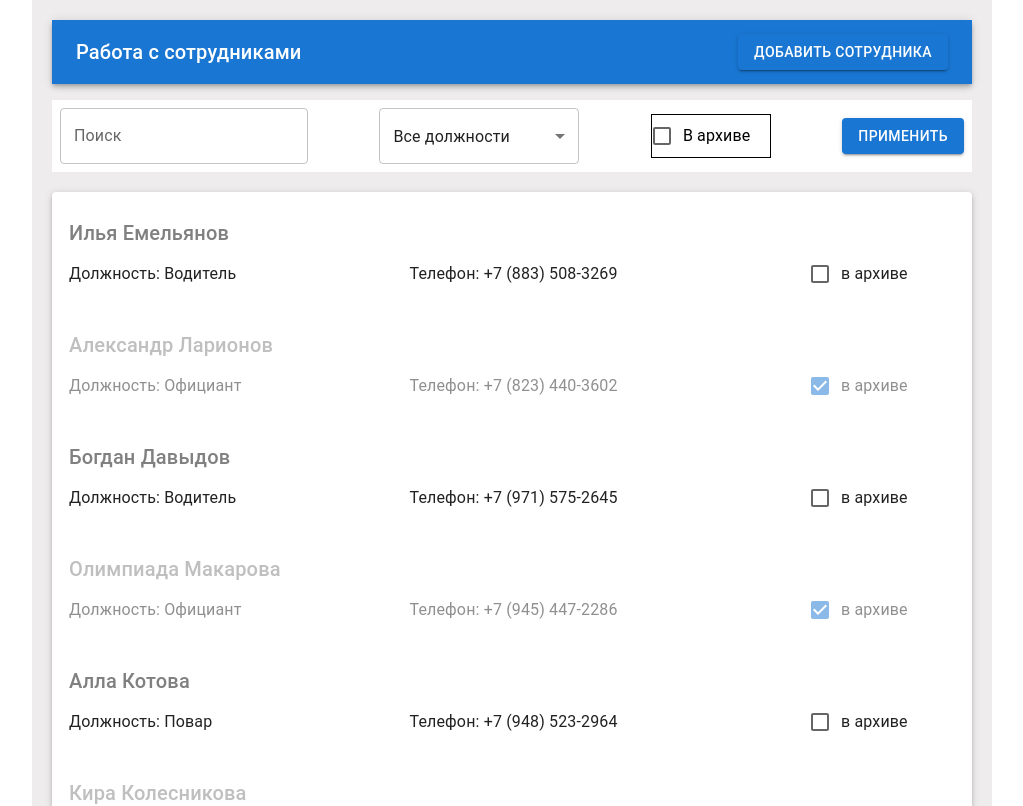
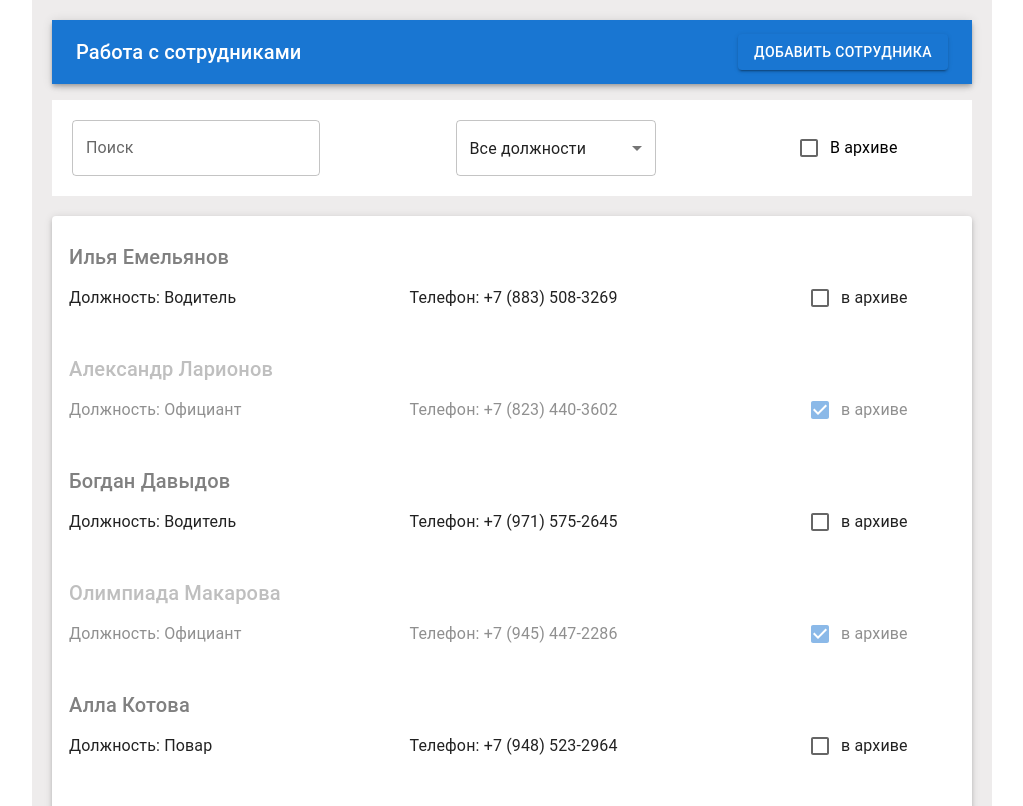
Before and after one commit to Yuriy4VF/Employes, a React (Vite) app: page /employee in a window 1280 px wide. Shown: the top 806 px of the page, without its empty margins (128-1151 px from the left). Built offline with nearby package versions, Linux system fonts and the light colour scheme.

Commit message:
fix: Added adaptive styles for EmployeeFilter

```diff
--- a/src/widgets/EmployeeFilter/EmployeeFilter.module.scss
+++ b/src/widgets/EmployeeFilter/EmployeeFilter.module.scss
@@ -6,14 +6,53 @@
   flex-wrap: wrap;
   background-color: white;
   margin-bottom: 20px;
-  padding: 8px;
+  padding: 20px;
 
-  .roles {
-    width: 200px;
+  @media screen and (min-width: "581px") {
+    flex-wrap: nowrap;
+    .query {
+      min-width: 140px;
+      margin-right: 12px;
+    }
+    .roles {
+      width: 200px;
+    }
+    .archiveStatus {
+      padding-left: 20px;
+      width: 168px;
+    }
   }
 
-  .archive {
-    width: 120px;
-    border: 1px solid black;
+  @media screen and (max-width: "420px") {
+    flex-direction: row;
+    .query {
+      order: 3;
+      width: 100%;
+    }
+    .roles {
+      order: 1;
+      width: 100%;
+    }
+    .archiveStatus {
+      order: 2;
+      width: 100%;
+    }
+  }
+
+  @media screen and (min-width: "421px") and (max-width: "580px") {
+    flex-direction: row;
+    .query {
+      order: 3;
+      max-width: 200px;
+    }
+    .roles {
+      order: 1;
+      width: 160px;
+      margin-bottom: 12px;
+    }
+    .archiveStatus {
+      order: 2;
+      width: 120px;
+    }
   }
 }
--- a/src/widgets/EmployeeFilter/EmployeeFilter.tsx
+++ b/src/widgets/EmployeeFilter/EmployeeFilter.tsx
@@ -26,13 +26,20 @@ export const EmployeeFilter = () => {
     console.log("Query:", event.target.value);
   };
 
+  const watchPosition = watch("position");
+  const watchArchived = watch("archived");
+
+  onSubmit({ position: watchPosition, archived: watchArchived });
+
   return (
     <Box className={styles.filter}>
       <TextField
+        className={styles.query}
         label="Поиск"
         variant="outlined"
         onChange={handleQueryChange}
       />
+
       <Controller
         name="position"
         control={control}
@@ -45,22 +52,18 @@ export const EmployeeFilter = () => {
           </Select>
         )}
       />
-      <Box className={styles.archive}>
+
       <Controller
         name="archived"
         control={control}
         render={({ field }) => (
           <FormControlLabel
+            className={styles.archiveStatus}
             control={<Checkbox {...field} />}
             label={<span>В архиве</span>}
           />
         )}
       />
     </Box>
-
-      <Button variant="contained" onClick={handleSubmit(onSubmit)}>
-        Применить
-      </Button>
-    </Box>
   );
 };
```
Lines whose indentation alone changed are shown as unchanged.
